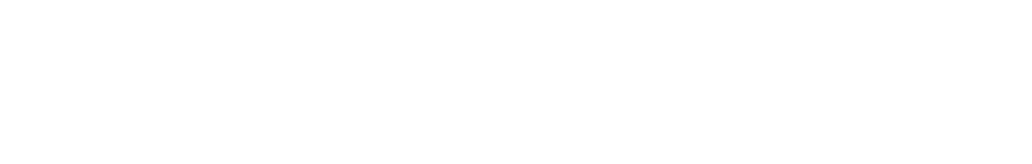
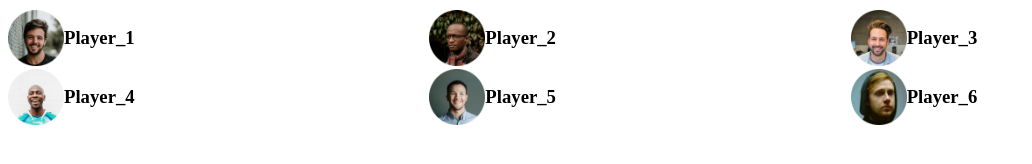
Before and after one commit to imtiajul-islam/leader_board_css-3, a plain HTML site: page index.html in a window 1280 px wide. Shown: the whole page, without its empty margins (0-1032 px from the left). Drawn offline with Linux system fonts and the light colour scheme.

Commit message:
initially players added

```diff
--- a/index.html
+++ b/index.html
@@ -9,6 +9,46 @@
     <link rel="stylesheet" href="style/style.css">
 </head>
 <body>
+    <!-- header start -->
+    <header>
 
+    </header>
+    <!-- header end -->
+    <!-- main start -->
+    <main>
+        <!-- top players and top blogs start-->
+        <section>
+            <div class="top-players">
+                <div class="players">
+                    <div class="player">
+                        <img src="media/images/players/player-1.png" alt="">
+                        <h3>Player_1</h3>
+                    </div>
+                    <div class="player">
+                        <img src="media/images/players/player-2.png" alt="">
+                        <h3>Player_2</h3>
+                    </div>
+                    <div class="player">
+                        <img src="media/images/players/player-3.png" alt="">
+                        <h3>Player_3</h3>
+                    </div>
+                    <div class="player">
+                        <img src="media/images/players/player-4.png" alt="">
+                        <h3>Player_4</h3>
+                    </div>
+                    <div class="player">
+                        <img src="media/images/players/player-5.png" alt="">
+                        <h3>Player_5</h3>
+                    </div>
+                    <div class="player">
+                        <img src="media/images/players/player-6.png" alt="">
+                        <h3>Player_6</h3>
+                    </div>
+                </div>
+            </div>
+        </section>
+        <!-- top players and top blogs end -->
+    </main>
+    <!-- main end -->
 </body>
 </html>
--- a/style/style.css
+++ b/style/style.css
@@ -0,0 +1,13 @@
+/* Top players style start */
+.players{
+    display: grid;
+    grid-template-columns: repeat(3, 1fr);
+}
+.player{
+    display: flex;
+    align-items: center;
+}
+.player img{
+    width: 56px;
+    height: 56px;
+}
```
